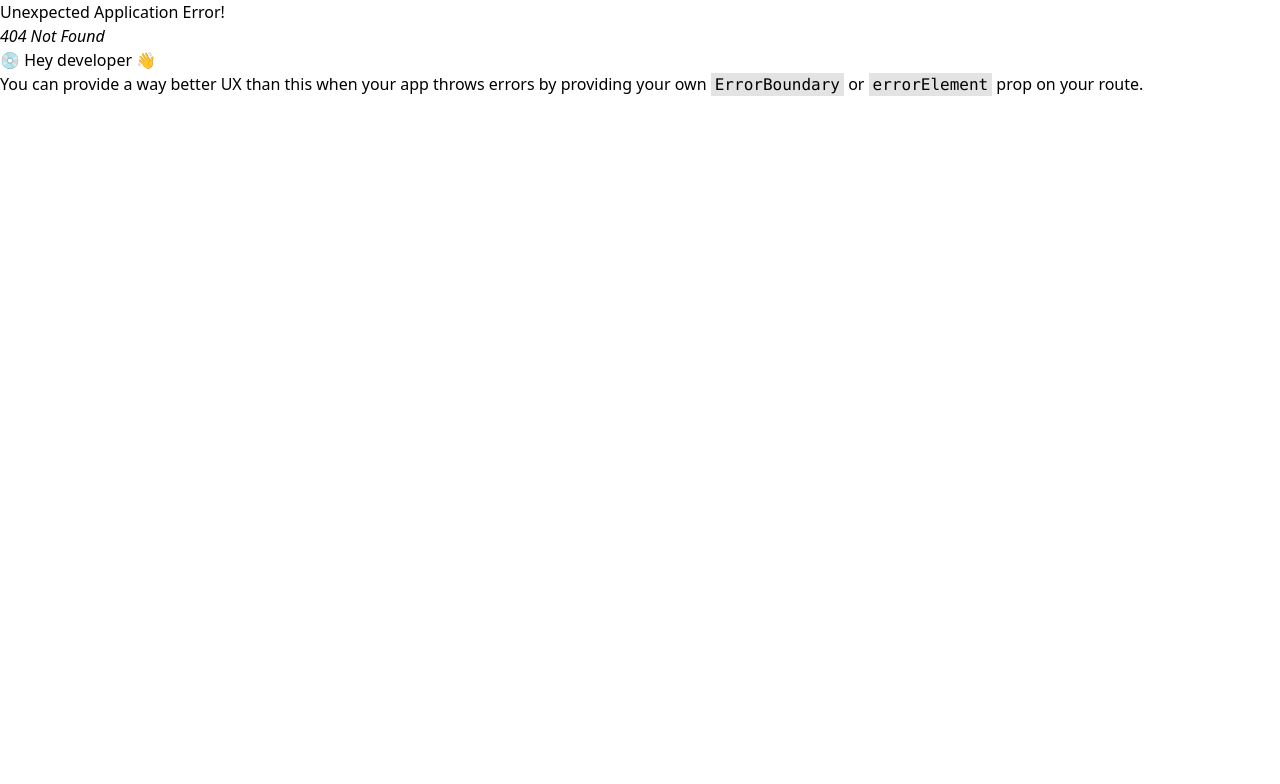
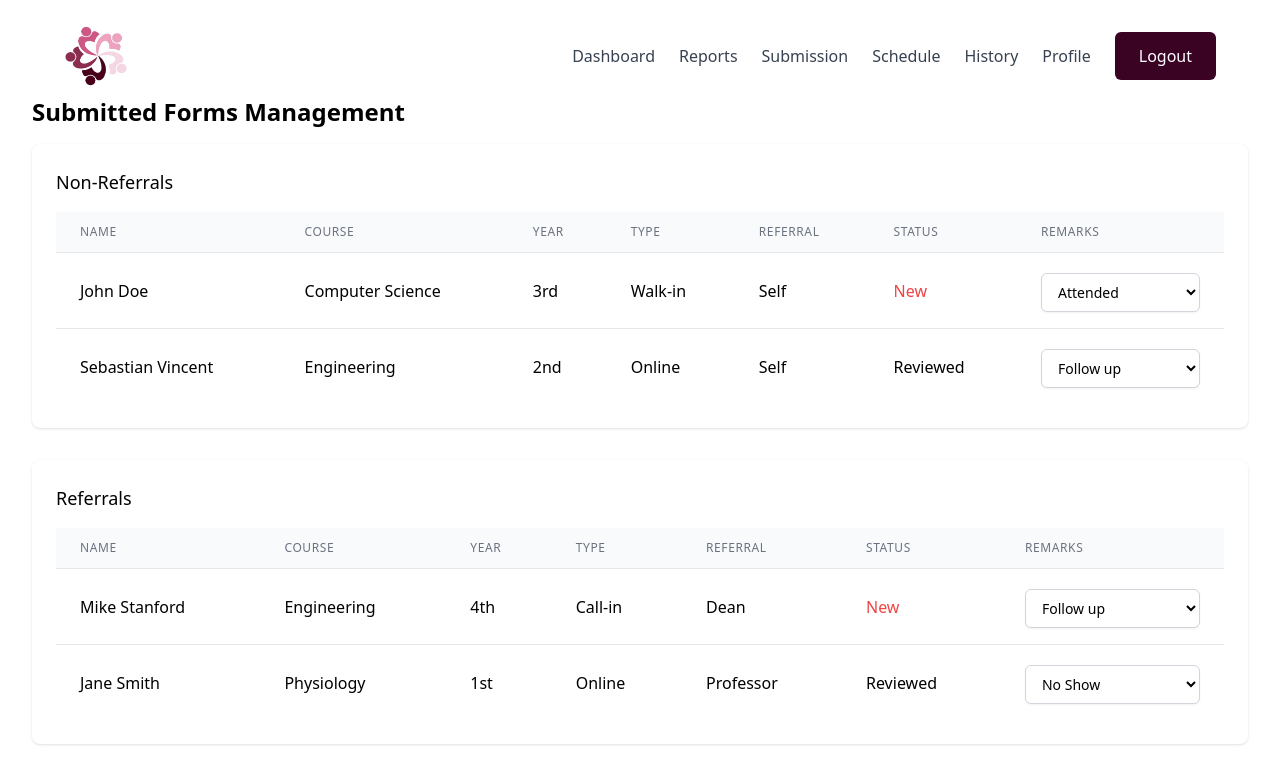
Before and after one commit to mikkmikkk/CMS, a React (Vite) app in the folder cms/: page /SubmittedFormsManagement in a window 1280 px wide. Before the commit this address had no page. Shown: the top 784 px of the page. Built offline with nearby package versions, Linux system fonts and the light colour scheme.

Commit message:
Added submission forms management page

```diff
--- a/cms/src/main.jsx
+++ b/cms/src/main.jsx
@@ -15,6 +15,7 @@ import Dashboard from './pages/Student/Dashboard.jsx'
 import AdminDashboard from './pages/Admin/Admindashboard.jsx'
 import AdminNavbar from './pages/UI/adminnavbar.jsx';
 import Reports from './pages/Admin/Reports.jsx';
+import SubmittedFormsManagement from './pages/Admin/submission.jsx';
 
 
 
@@ -40,7 +41,10 @@ const router = createBrowserRouter([
     path: "/Admindashboard",
     element: <AdminDashboard />,
   },
-
+  {
+    path: "/SubmittedFormsManagement",
+    element: <SubmittedFormsManagement />,
+  },
   {
     path: "/adminnavbar",
     element: <AdminNavbar />,
--- a/cms/src/pages/Admin/submission.jsx
+++ b/cms/src/pages/Admin/submission.jsx
@@ -0,0 +1,123 @@
+import React from 'react';
+import AdminNavbar from '../UI/adminnavbar';
+
+function SubmittedFormsManagement() {
+  return (
+    <div className="min-h-screen bg-white">
+      {/* Navbar */}
+     <AdminNavbar />
+
+      {/* Content */}
+      <div className="max-w-7xl mx-auto py-6 px-4 sm:px-6 lg:px-8">
+        <h1 className="text-2xl font-semibold mb-4">Submitted Forms Management</h1>
+
+        {/* Non-Referrals Section */}
+        <div className="bg-white shadow rounded-lg overflow-hidden mb-8">
+          <div className="px-4 py-5 sm:p-6">
+            <h2 className="text-lg font-medium mb-4">Non-Referrals</h2>
+            <div className="overflow-x-auto">
+              <table className="min-w-full divide-y divide-gray-200">
+                <thead className="bg-gray-50">
+                  <tr>
+                    <th className="px-6 py-3 text-left text-xs font-medium text-gray-500 uppercase tracking-wider">Name</th>
+                    <th className="px-6 py-3 text-left text-xs font-medium text-gray-500 uppercase tracking-wider">Course</th>
+                    <th className="px-6 py-3 text-left text-xs font-medium text-gray-500 uppercase tracking-wider">Year</th>
+                    <th className="px-6 py-3 text-left text-xs font-medium text-gray-500 uppercase tracking-wider">Type</th>
+                    <th className="px-6 py-3 text-left text-xs font-medium text-gray-500 uppercase tracking-wider">Referral</th>
+                    <th className="px-6 py-3 text-left text-xs font-medium text-gray-500 uppercase tracking-wider">Status</th>
+                    <th className="px-6 py-3 text-left text-xs font-medium text-gray-500 uppercase tracking-wider">Remarks</th>
+                  </tr>
+                </thead>
+                <tbody className="bg-white divide-y divide-gray-200">
+                  <tr>
+                    <td className="px-6 py-4 whitespace-nowrap">John Doe</td>
+                    <td className="px-6 py-4 whitespace-nowrap">Computer Science</td>
+                    <td className="px-6 py-4 whitespace-nowrap">3rd</td>
+                    <td className="px-6 py-4 whitespace-nowrap">Walk-in</td>
+                    <td className="px-6 py-4 whitespace-nowrap">Self</td>
+                    <td className="px-6 py-4 whitespace-nowrap text-red-500">New</td>
+                    <td className="px-6 py-4 whitespace-nowrap">
+                      <select className="mt-1 block w-full py-2 px-3 border border-gray-300 bg-white rounded-md shadow-sm focus:outline-none focus:ring-indigo-500 focus:border-indigo-500 sm:text-sm">
+                        <option>Attended</option>
+                        <option>Missed</option>
+                        <option>Pending</option>
+                      </select>
+                    </td>
+                  </tr>
+                  <tr>
+                    <td className="px-6 py-4 whitespace-nowrap">Sebastian Vincent</td>
+                    <td className="px-6 py-4 whitespace-nowrap">Engineering</td>
+                    <td className="px-6 py-4 whitespace-nowrap">2nd</td>
+                    <td className="px-6 py-4 whitespace-nowrap">Online</td>
+                    <td className="px-6 py-4 whitespace-nowrap">Self</td>
+                    <td className="px-6 py-4 whitespace-nowrap">Reviewed</td>
+                    <td className="px-6 py-4 whitespace-nowrap">
+                      <select className="mt-1 block w-full py-2 px-3 border border-gray-300 bg-white rounded-md shadow-sm focus:outline-none focus:ring-indigo-500 focus:border-indigo-500 sm:text-sm">
+                        <option>Follow up</option>
+                        <option>Completed</option>
+                      </select>
+                    </td>
+                  </tr>
+                </tbody>
+              </table>
+            </div>
+          </div>
+        </div>
+
+        {/* Referrals Section */}
+        <div className="bg-white shadow rounded-lg overflow-hidden">
+          <div className="px-4 py-5 sm:p-6">
+            <h2 className="text-lg font-medium mb-4">Referrals</h2>
+            <div className="overflow-x-auto">
+              <table className="min-w-full divide-y divide-gray-200">
+                <thead className="bg-gray-50">
+                  <tr>
+                    <th className="px-6 py-3 text-left text-xs font-medium text-gray-500 uppercase tracking-wider">Name</th>
+                    <th className="px-6 py-3 text-left text-xs font-medium text-gray-500 uppercase tracking-wider">Course</th>
+                    <th className="px-6 py-3 text-left text-xs font-medium text-gray-500 uppercase tracking-wider">Year</th>
+                    <th className="px-6 py-3 text-left text-xs font-medium text-gray-500 uppercase tracking-wider">Type</th>
+                    <th className="px-6 py-3 text-left text-xs font-medium text-gray-500 uppercase tracking-wider">Referral</th>
+                    <th className="px-6 py-3 text-left text-xs font-medium text-gray-500 uppercase tracking-wider">Status</th>
+                    <th className="px-6 py-3 text-left text-xs font-medium text-gray-500 uppercase tracking-wider">Remarks</th>
+                  </tr>
+                </thead>
+                <tbody className="bg-white divide-y divide-gray-200">
+                  <tr>
+                    <td className="px-6 py-4 whitespace-nowrap">Mike Stanford</td>
+                    <td className="px-6 py-4 whitespace-nowrap">Engineering</td>
+                    <td className="px-6 py-4 whitespace-nowrap">4th</td>
+                    <td className="px-6 py-4 whitespace-nowrap">Call-in</td>
+                    <td className="px-6 py-4 whitespace-nowrap">Dean</td>
+                    <td className="px-6 py-4 whitespace-nowrap text-red-500">New</td>
+                    <td className="px-6 py-4 whitespace-nowrap">
+                      <select className="mt-1 block w-full py-2 px-3 border border-gray-300 bg-white rounded-md shadow-sm focus:outline-none focus:ring-indigo-500 focus:border-indigo-500 sm:text-sm">
+                        <option>Follow up</option>
+                        <option>Completed</option>
+                      </select>
+                    </td>
+                  </tr>
+                  <tr>
+                    <td className="px-6 py-4 whitespace-nowrap">Jane Smith</td>
+                    <td className="px-6 py-4 whitespace-nowrap">Physiology</td>
+                    <td className="px-6 py-4 whitespace-nowrap">1st</td>
+                    <td className="px-6 py-4 whitespace-nowrap">Online</td>
+                    <td className="px-6 py-4 whitespace-nowrap">Professor</td>
+                    <td className="px-6 py-4 whitespace-nowrap">Reviewed</td>
+                    <td className="px-6 py-4 whitespace-nowrap">
+                      <select className="mt-1 block w-full py-2 px-3 border border-gray-300 bg-white rounded-md shadow-sm focus:outline-none focus:ring-indigo-500 focus:border-indigo-500 sm:text-sm">
+                        <option>No Show</option>
+                        <option>Completed</option>
+                      </select>
+                    </td>
+                  </tr>
+                </tbody>
+              </table>
+            </div>
+          </div>
+        </div>
+      </div>
+    </div>
+  );
+}
+
+export default SubmittedFormsManagement;
--- a/cms/src/pages/ui/adminnavbar.jsx
+++ b/cms/src/pages/ui/adminnavbar.jsx
@@ -16,7 +16,7 @@ export default function AdminNavbar() {
         <div className="flex gap-6">
           <a onClick={() => navigate("/Admindashboard")} className="text-gray-700 font-medium hover:text-[#3A0323] transition-colors cursor-pointer">Dashboard</a>
           <a onClick={() => navigate("/Reports")} className="text-gray-700 font-medium hover:text-[#3A0323] transition-colors cursor-pointer">Reports</a>
-          <a onClick={() => navigate("/Request")} className="text-gray-700 font-medium hover:text-[#3A0323] transition-colors cursor-pointer">Submission</a>
+          <a onClick={() => navigate("/SubmittedFormsManagement")} className="text-gray-700 font-medium hover:text-[#3A0323] transition-colors cursor-pointer">Submission</a>
           <a onClick={() => navigate("/Schedule")} className="text-gray-700 font-medium hover:text-[#3A0323] transition-colors cursor-pointer">Schedule</a>
           <a onClick={() => navigate("/History")} className="text-gray-700 font-medium hover:text-[#3A0323] transition-colors cursor-pointer">History</a>
           <a onClick={() => navigate("/Profile")} className="text-gray-700 font-medium hover:text-[#3A0323] transition-colors cursor-pointer">Profile</a>
```
